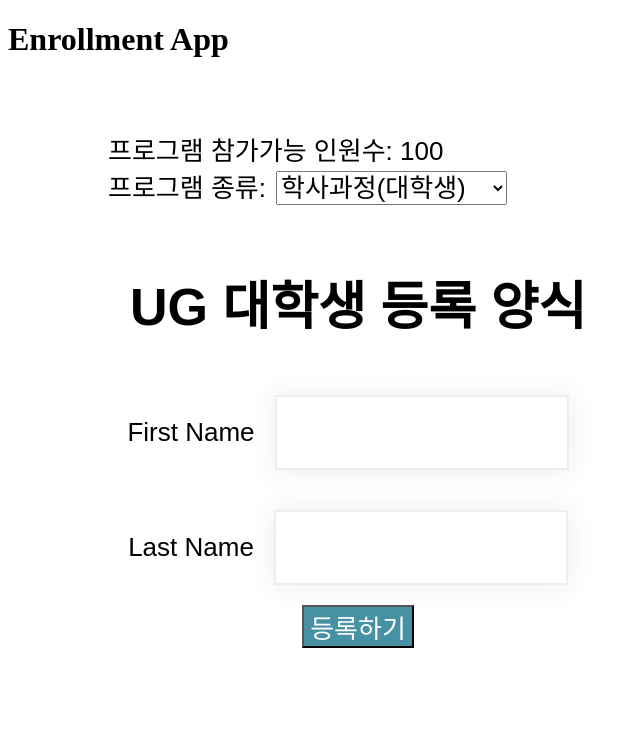
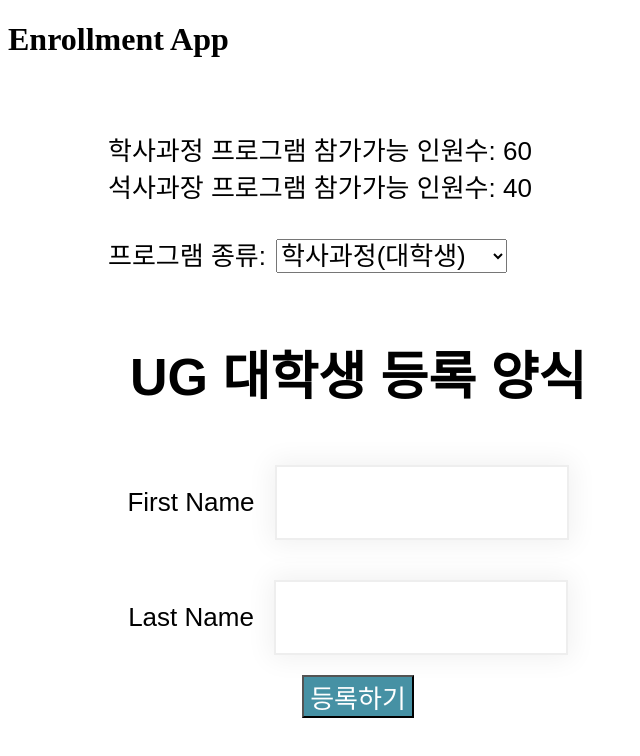
Before and after one commit to hoteaklee/enrollment-react-app, a React (Create React App) app: page / in a window 1280 px wide. Shown: the top 756 px of the page, without its empty margins (0-640 px from the left). Built offline with nearby package versions, Linux system fonts and the light colour scheme.

Commit message:
props를 이용한 참가가능 인원수 표시 2-학사/석사 구분

```diff
--- a/src/App.js
+++ b/src/App.js
@@ -5,29 +5,38 @@
 // 정의된 App 컴퍼넌트
 const App = () => {
     const [program, setProgram] = useState("UG"); //프로그램 종류
-    const [seats, setSeats] = useState("100"); // 참가가능 인원수
+    /*const [seats, setSeats] = useState("100"); // 참가가능 인원수*/
+    const [ugseats, setUgSeats] = useState(60);
+    const [pgseats, setPgSeats] = useState(40);
     const handleChange = (e) => {
         setProgram(e.target.value);
     };
 
-    // 참가가능 인원수를 변경하는 함수
+    // 프로그램별 참가가능 인원수를 변경하는 함수
     const setUpdateSeats= (modifySeat) =>{
-        setSeats(modifySeat)
+        if (program === 'UG')
+            setUgSeats(modifySeat);
+        else
+             setPgSeats(modifySeat);
     };
 
     return (
         <div className="App">
             <div className="programs">
-                <label>프로그램 참가가능 인원수: {seats} </label>
+                <label> 학사과정 프로그램 참가가능 인원수: {ugseats} </label>
                 <br/>
+                <label> 석사과장 프로그램 참가가능 인원수: {pgseats} </label>
+                <br/><br/>
                 <label>프로그램 종류:</label>
                 <select className="appDropDowns" onChange={handleChange} value={program}>
                     <option value="UG">학사과정(대학생)</option>
                     <option value="PG">석사과정(대학윈생)</option>
                 </select>
+                <br/><br/><br/>
             </div>
         <EnrollmentForm chosenProgram={program}
-            currentSeat={seats} setUpdateSeats={setUpdateSeats}/>
+            currentSeat={(program === 'UG') ? ugseats :pgseats  }
+                        setUpdateSeats={setUpdateSeats}/>
         </div>
     );
 };
```
